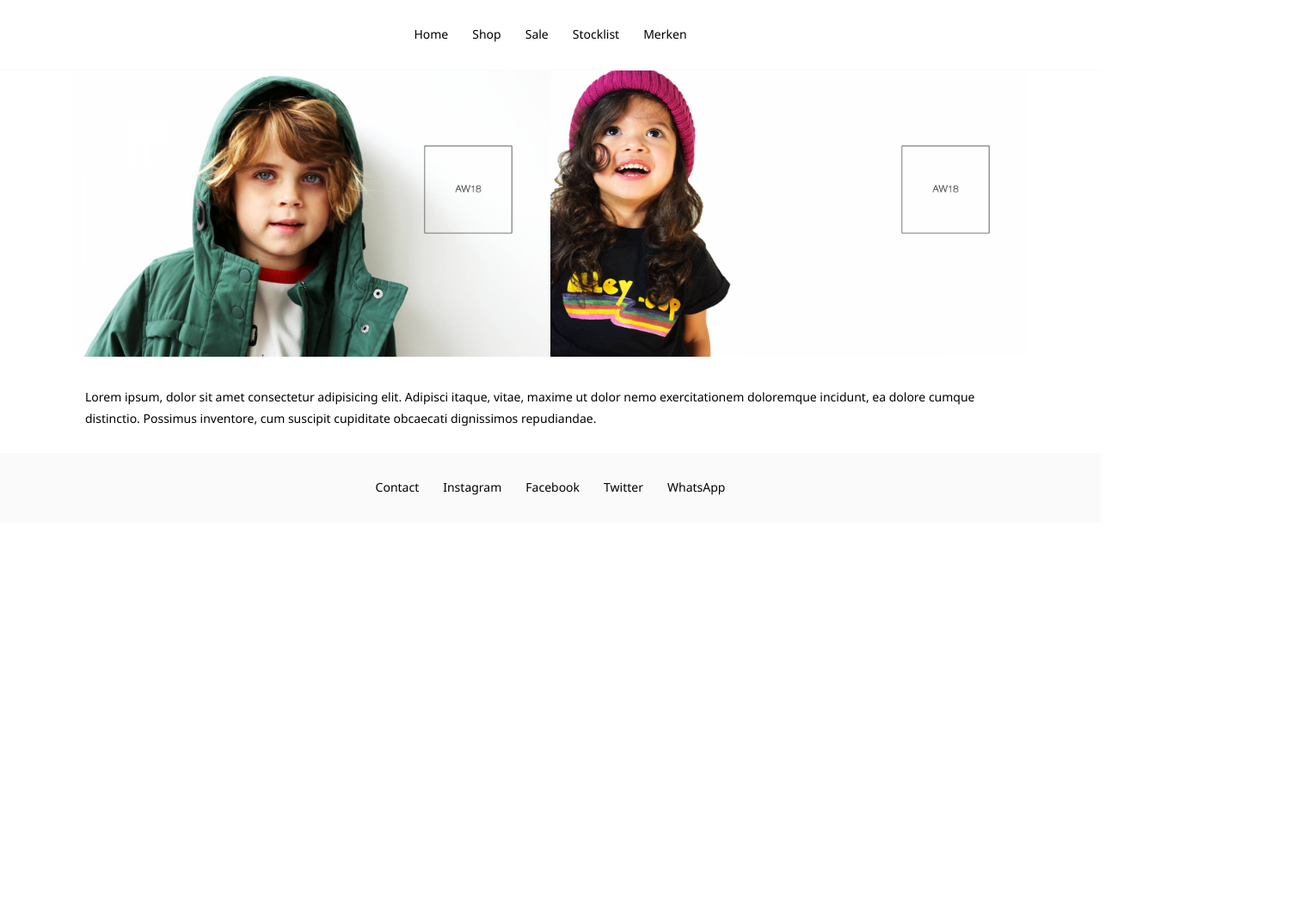
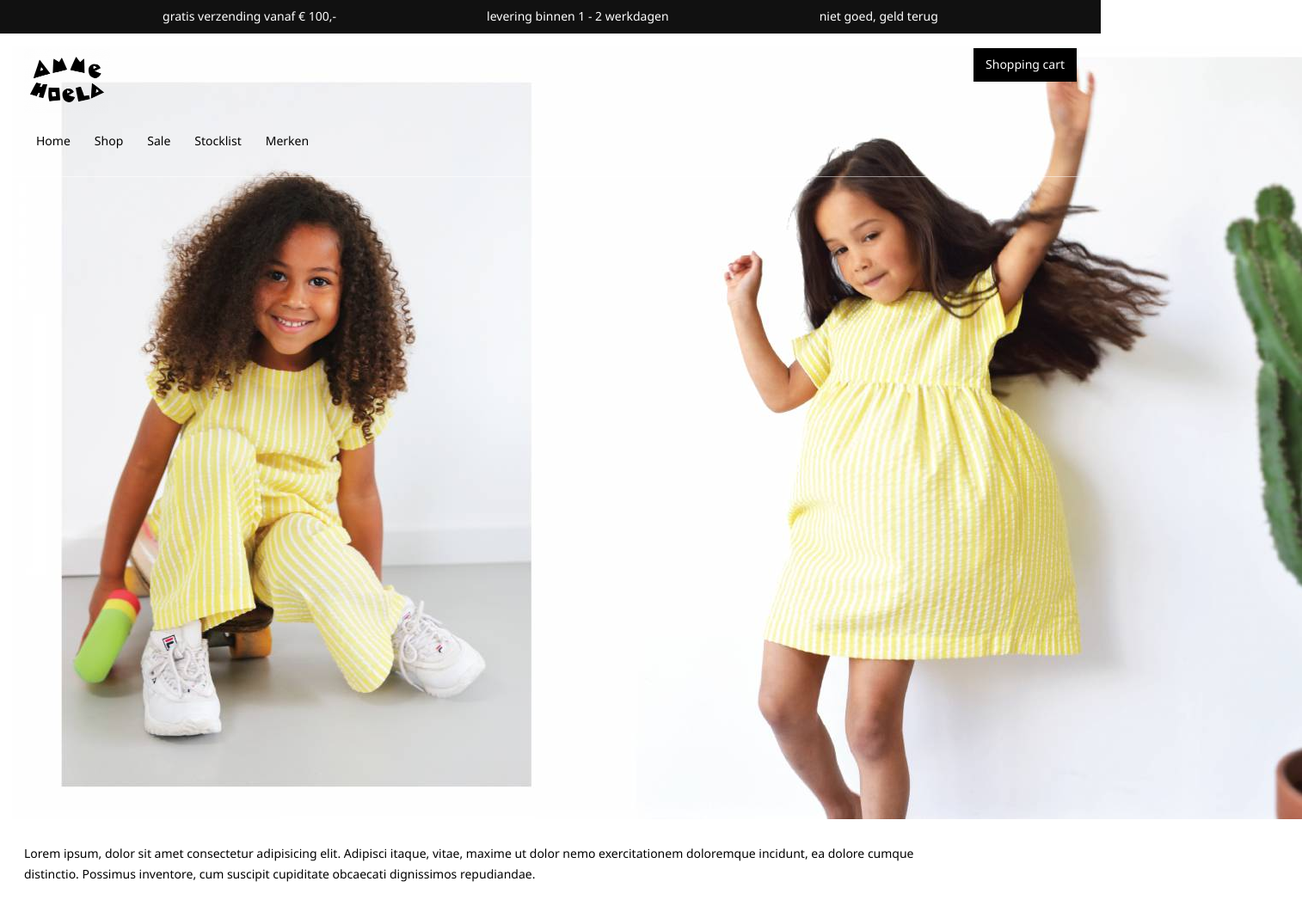
Before and after one commit to bastiaanjacobs/Ammehoela, a website: page src/index.html in a window 1280 px wide. Shown: the top 1061 px of the page at 86% size, 1514 px wide, since content can reach past the window. Before the commit the page ends 800 px from the top, so only its background shows below. Drawn offline with nearby package versions, Linux system fonts and the light colour scheme; files that its build step writes are made by us from their sources; files whose address does not match are found by name.

Commit message:
Layout changes.

```diff
--- a/gulpfile.js
+++ b/gulpfile.js
@@ -34,6 +34,7 @@ gulp.task('serve', ['fonts','images','js','scss','components'], function() {
     gulp.watch("src/scss/**/*.scss", ['scss']);
     gulp.watch("src/js/**/*.js", ['js']);
     gulp.watch("src/**/*.html", ['components']);
+    gulp.watch("src/img/*.*", ['images']);
 	gulp.watch("src/**/*").on('change', browserSync.reload);
 });
 
--- a/src/index.html
+++ b/src/index.html
@@ -9,10 +9,20 @@
     </head>
 
     <body>
-
+        <!-- announcement -->
+        <section class="announcement">
+            <span>GRATIS VERZENDING VANAF € 100,-</span>
+            <span>LEVERING BINNEN 1 - 2 WERKDAGEN</span>
+            <span>NIET GOED, GELD TERUG</span>
+        </section>
         <!-- header -->
         <header class="row">
             <section class="container-fluid">
+                <!-- logo -->
+                <figure class="logo">
+                    <img src="dist/img/logo.png" alt="ammehoela logo">
+                </figure>
+                <!-- /logo -->
                 <!-- navigation -->
                 <nav>
                     <ul>
@@ -24,20 +34,18 @@
                     </ul>
                 </nav>
                 <!-- /navigation -->
+                <!-- shopping cart -->
+                    <div class="shopping__cart btn right">Shopping cart</div>
+                <!-- /shopping cart -->
             </section>
         </header>
         <!-- /header -->
 
         <!-- main -->
         <main class="row">
-            <section class="container">
+            <section class="container-fluid">
                 <div class="banner">
-                    <figure>
-                        <img src="dist/img/aw18-noah.jpg" alt="ammehoela first banner image">
-                    </figure>
-                    <figure>
-                        <img src="dist/img/aw18-liv.jpg" alt="ammehoela second banner image">
-                    </figure>
+                    <img src="dist/img/background.jpg" alt="ammehoela first banner image">
                 </div>
             </section>
             <section class="container">
--- /dev/null
+++ b/src/scss/layout/_announcement.scss
@@ -0,0 +1,8 @@
+.announcement {
+    display: flex;
+    justify-content: space-evenly;
+    padding: .5rem 1rem;
+    color: #fff;
+    background: #111;
+    text-transform: lowercase;
+}
--- /dev/null
+++ b/src/scss/layout/_buttons.scss
@@ -0,0 +1,10 @@
+.btn {
+    display: block;
+    padding: .5rem 1rem;
+    color: #fff;
+    background: #000;
+    cursor: pointer;
+    &:hover {
+        box-shadow: 0 0 5px 2px rgba(255,255,255,.5);
+    }
+}
--- a/src/scss/layout/_grid.scss
+++ b/src/scss/layout/_grid.scss
@@ -1,13 +1,14 @@
 .row {
     display: flex;
     justify-content: flex-start;
-    align-items: center;
+    align-items: flex-start;
     flex-flow: column wrap;
     .container {
         flex-flow: row wrap;
         max-width: 1110px;
         &-fluid {
             max-width: none;
+            width: 100%;
         }
     }
 }
--- a/src/scss/layout/_header.scss
+++ b/src/scss/layout/_header.scss
@@ -1,7 +1,18 @@
 header {
+    position: fixed;
+    top: 0;
+    right: 0;
+    left: 0;
     display: flex;
-    padding: $space;
-    border-bottom: 1px solid $grey;
+    padding: $space*4 $space*2 $space $space*2;
+    border-bottom: 1px solid rgba(255,255,255,.5);
+    .logo {
+        margin: 0;
+        padding: 0;
+        img {
+            width: 100px;
+        }
+    }
     nav {
         ul {
             display: flex;
@@ -14,4 +25,9 @@ header {
             }
         }
     }
+    .shopping__cart {
+        position: absolute;
+        top: $space*4;
+        right: $space*2;
+    }
 }
--- a/src/scss/layout/_main.scss
+++ b/src/scss/layout/_main.scss
@@ -1,14 +1,12 @@
 main {
+    border: 1rem solid #fff;
     padding: 0;
     .banner {
         display: flex;
         flex-direction: row;
-        figure {
-            padding: 0;
-            margin: 0;
-            img {
-                width: 100%;
-            }
+        img {
+            width: auto;
+            height: auto;
         }
     }
     .content {
--- a/src/scss/main.scss
+++ b/src/scss/main.scss
@@ -12,6 +12,8 @@
 @import "base/_elements";
 
 // Layout
+@import "layout/_announcement";
+@import "layout/_buttons";
 @import "layout/_footer";
 @import "layout/_grid";
 @import "layout/_header";
--- a/src/scss/settings/_variables.scss
+++ b/src/scss/settings/_variables.scss
@@ -12,3 +12,7 @@ $grey:                  #fafafa;
 
 // spacing
 $space:                 1rem;
+
+.hidden { display: none!important; }
+.right { float: right!important; }
+.left { float: left!important; }
```
Also changed, not shown: src/scss/layout/_flags.scss (added, +8 -0 lines), src/img/background.jpg (added), src/img/bobbie-beach.jpg (added), src/img/logo.png (added).
